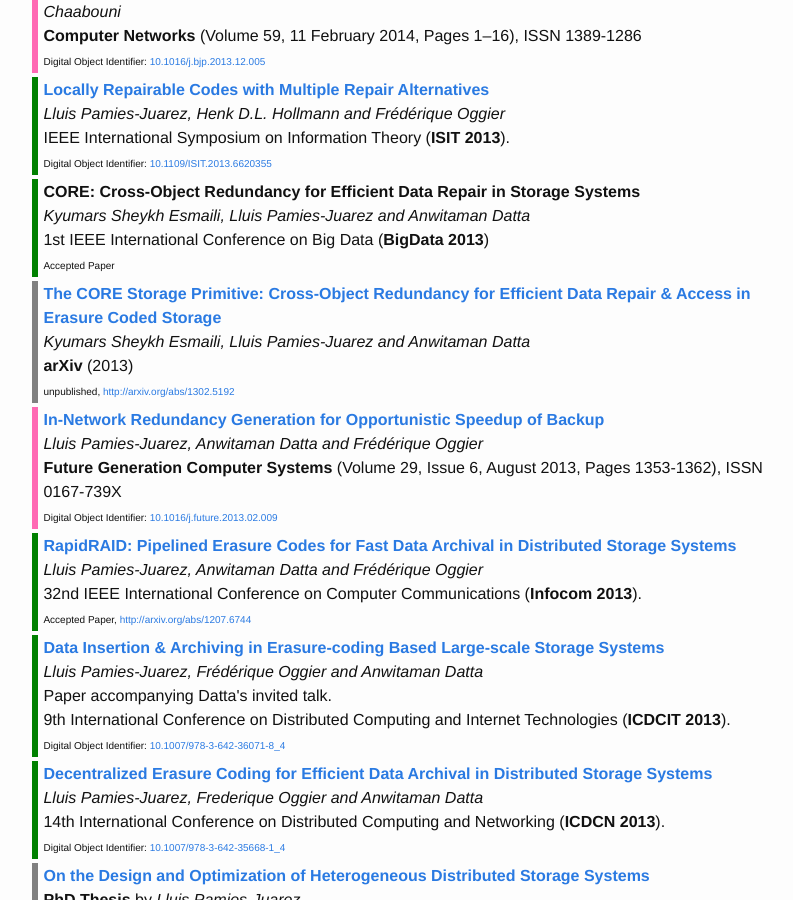
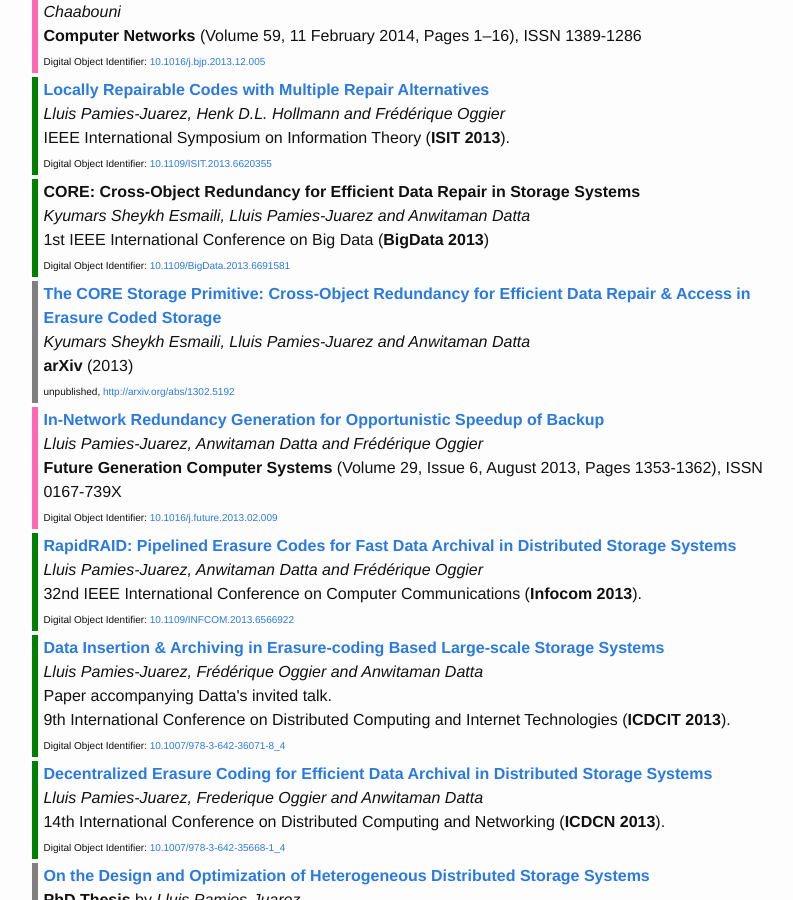
Before and after one commit to llpamies/llpamies.github.io, a Jekyll site: the page built from publications.html, in a window 1280 px wide and 900 px high, scrolled down 366 px. Shown: the whole window, without its empty margins (242-1035 px from the left). Built offline with Jekyll 4.4.1, drawn with Linux system fonts in a browser that asks for light colours.

Commit message:
Update publications.html
added more DOIs

```diff
--- a/publications.html
+++ b/publications.html
@@ -39,7 +39,8 @@
 <b>CORE: Cross-Object Redundancy for Efficient Data Repair in Storage Systems</b><br>
 <em>Kyumars Sheykh Esmaili, Lluis Pamies-Juarez and Anwitaman Datta</em><br>
 1st IEEE International Conference on Big Data (<b>BigData 2013</b>)<br>
-<span style="font-size: 10px; ">Accepted Paper</span>
+<span style="font-size: 10px; ">Digital Object Identifier:
+<a href="http://dx.doi.org/10.1109/BigData.2013.6691581">10.1109/BigData.2013.6691581</a></span>
 </td>
 
 </tr><tr><td bgcolor="gray">&nbsp;</td><td>
@@ -65,8 +66,8 @@
 RapidRAID: Pipelined Erasure Codes for Fast Data Archival in Distributed Storage Systems</a></b><br>
 <em>Lluis Pamies-Juarez, Anwitaman Datta and Frédérique Oggier</em><br>
 32nd IEEE International Conference on Computer Communications (<b>Infocom 2013</b>).<br>
-<span style="font-size: 10px; ">Accepted Paper,
-<a href="http://arxiv.org/abs/1207.6744">http://arxiv.org/abs/1207.6744</a></span>
+<span style="font-size: 10px; ">Digital Object Identifier:
+<a href="http://dx.doi.org/10.1109/INFCOM.2013.6566922">10.1109/INFCOM.2013.6566922</a></span>
 </td>
 
 </tr><tr><td bgcolor="green">&nbsp;</td><td>
```
